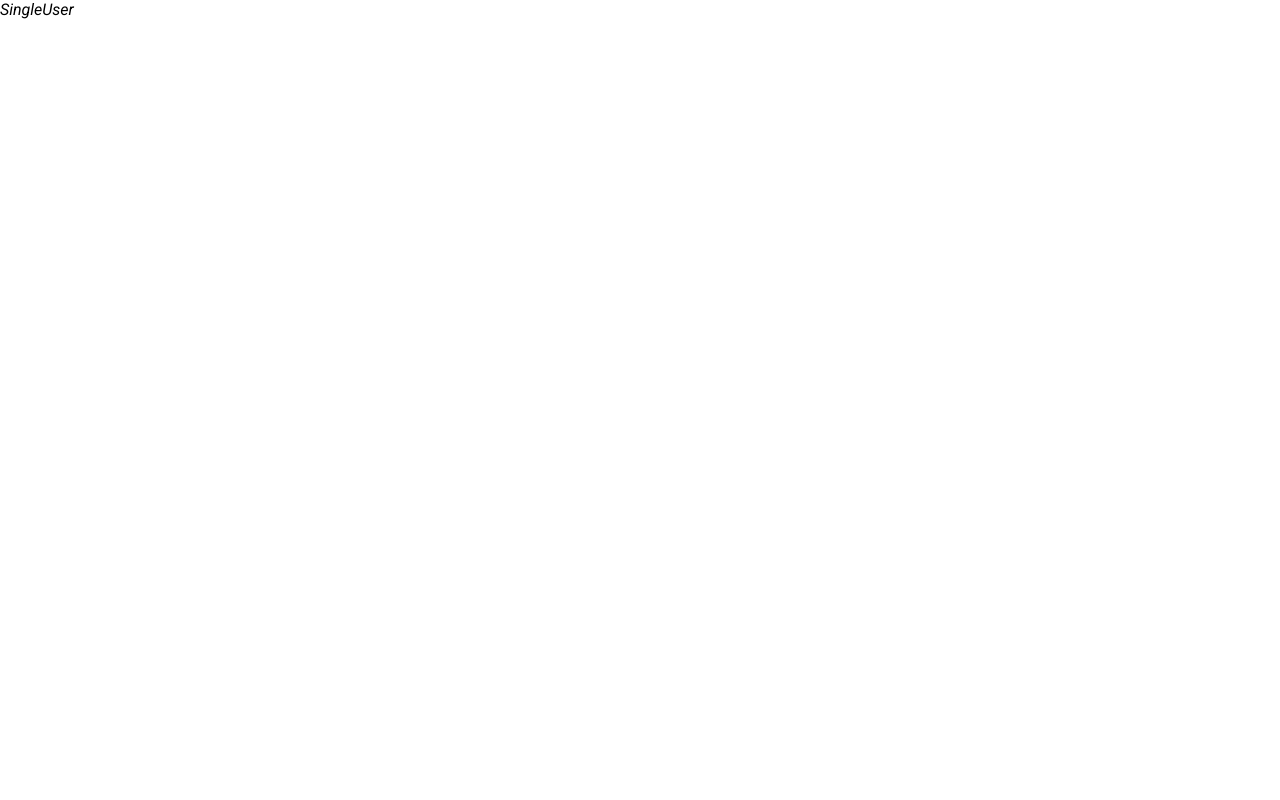
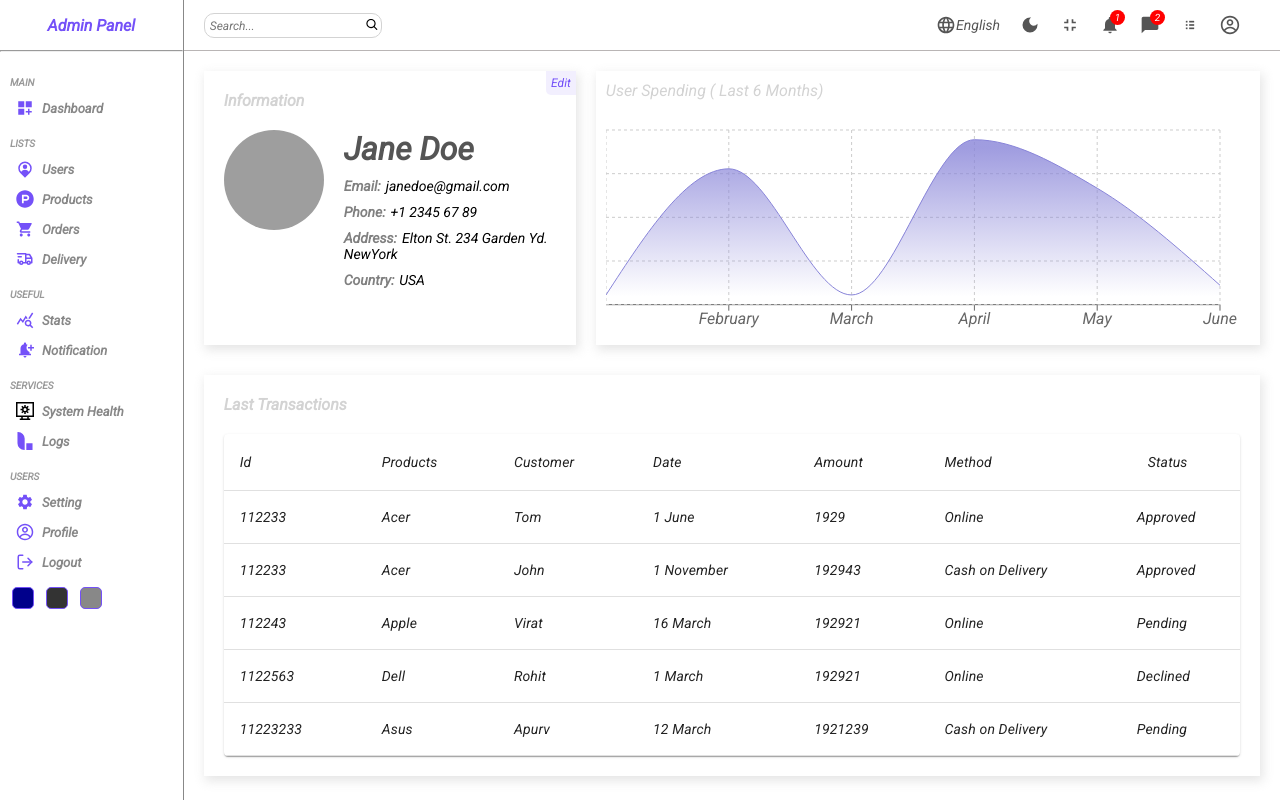
Before and after one commit to apurvgupta-ops/Admin_panel, a React (Create React App) app: page /users/1 in a window 1280 px wide. Built offline with nearby package versions, Linux system fonts and the light colour scheme; grey boxes are pictures that could not be loaded.

Commit message:
Single user

```diff
--- a/src/Components/Charts/Chart.jsx
+++ b/src/Components/Charts/Chart.jsx
@@ -20,11 +20,11 @@
   { name: "June", Total: 200 },
 ];
 
-const Chart = () => {
+const Chart = ({ title, aspect }) => {
   return (
     <div className="chart">
-      <div className="title">Last 6 Months (Revenue)</div>
-      <ResponsiveContainer width="100%" aspect={2 / 1}>
+      <div className="title">{title}</div>
+      <ResponsiveContainer width="100%" aspect={aspect}>
         <AreaChart
           width={730}
           height={250}
--- /dev/null
+++ b/src/Components/Single User Detail/SingleUserDetails.js
@@ -0,0 +1,60 @@
+import React from "react";
+import Charts from "../../Components/Charts/Chart";
+import Tabels from "../../Components/Table/Table";
+import Sidebar from "../../Components/Sidebar/Sidebar";
+import Navbar from "../../Components/Navbar/Navbar";
+import "./singleUserDetails.scss";
+
+const SingleUserDetails = () => {
+  return (
+    <div className="single">
+      <Sidebar />
+      <div className="singleContainer">
+        <Navbar />
+        <div className="top">
+          <div className="left">
+            <div className="editButton">Edit</div>
+            <h1 className="title">Information</h1>
+            <div className="item">
+              <img
+                src="https://images.pexels.com/photos/733872/pexels-photo-733872.jpeg?auto=compress&cs=tinysrgb&dpr=3&h=750&w=1260"
+                alt=""
+                className="itemImg"
+              />
+              <div className="details">
+                <h1 className="itemTitle">Jane Doe</h1>
+                <div className="detailItem">
+                  <span className="itemKey">Email:</span>
+                  <span className="itemValue">janedoe@gmail.com</span>
+                </div>
+                <div className="detailItem">
+                  <span className="itemKey">Phone:</span>
+                  <span className="itemValue">+1 2345 67 89</span>
+                </div>
+                <div className="detailItem">
+                  <span className="itemKey">Address:</span>
+                  <span className="itemValue">
+                    Elton St. 234 Garden Yd. NewYork
+                  </span>
+                </div>
+                <div className="detailItem">
+                  <span className="itemKey">Country:</span>
+                  <span className="itemValue">USA</span>
+                </div>
+              </div>
+            </div>
+          </div>
+          <div className="right">
+            <Charts aspect={3 / 1} title="User Spending ( Last 6 Months)" />
+          </div>
+        </div>
+        <div className="bottom">
+          <h1 className="title">Last Transactions</h1>
+          <Tabels />
+        </div>
+      </div>
+    </div>
+  );
+};
+
+export default SingleUserDetails;
--- /dev/null
+++ b/src/Components/Single User Detail/singleUserDetails.scss
@@ -0,0 +1,84 @@
+.single {
+  display: flex;
+  width: 100%;
+  .singleContainer {
+    flex: 6;
+
+    .top {
+      padding: 20px;
+      display: flex;
+      gap: 20px;
+
+      .left {
+        flex: 1;
+        -webkit-box-shadow: 2px 4px 10px 1px rgba(0, 0, 0, 0.47);
+        box-shadow: 2px 4px 10px 1px rgba(201, 201, 201, 0.47);
+        padding: 20px;
+        position: relative;
+
+        .editButton {
+          position: absolute;
+          top: 0;
+          right: 0;
+          padding: 5px;
+          font-size: 12px;
+          color: #7451f8;
+          background-color: #7551f818;
+          cursor: pointer;
+          border-radius: 0px 0px 0px 5px;
+        }
+
+        .item {
+          display: flex;
+          gap: 20px;
+
+          .itemImg {
+            width: 100px;
+            height: 100px;
+            border-radius: 50%;
+            object-fit: cover;
+          }
+
+          .details {
+            .itemTitle {
+              margin-bottom: 10px;
+              color: #555;
+            }
+
+            .detailItem {
+              margin-bottom: 10px;
+              font-size: 14px;
+
+              .itemKey {
+                font-weight: bold;
+                color: gray;
+                margin-right: 5px;
+              }
+
+              .itemValue {
+                font-weight: 300;
+              }
+            }
+          }
+        }
+      }
+
+      .right {
+        flex: 2;
+      }
+    }
+
+    .bottom {
+      -webkit-box-shadow: 2px 4px 10px 1px rgba(0, 0, 0, 0.47);
+      box-shadow: 2px 4px 10px 1px rgba(201, 201, 201, 0.47);
+      padding: 20px;
+      margin: 10px 20px;
+    }
+
+    .title {
+      font-size: 16px;
+      color: lightgray;
+      margin-bottom: 20px;
+    }
+  }
+}
--- a/src/Pages/Home/Home.jsx
+++ b/src/Pages/Home/Home.jsx
@@ -18,7 +18,7 @@
         </div>
         <div className="charts">
           <Featured />
-          <Chart />
+          <Chart title="Last 6 months (Revenue)" aspect={2 / 1} />
         </div>
         <div className="listContainer">
           <div className="listTitle"> Last Transaction</div>
--- a/src/Pages/SingleUser/SingleUser.jsx
+++ b/src/Pages/SingleUser/SingleUser.jsx
@@ -1,9 +1,11 @@
-import React from 'react'
+import React from "react";
+import "./singleUser.scss";
+import Sidebar from "../../Components/Sidebar/Sidebar";
+import Navbar from "../../Components/Navbar/Navbar";
+import SingleUserDetail from "../../Components/Single User Detail/SingleUserDetails";
 
 const SingleUser = () => {
-  return (
-    <div>SingleUser</div>
-  )
-}
+  return <SingleUserDetail />;
+};
 
-export default SingleUser
+export default SingleUser;
```
